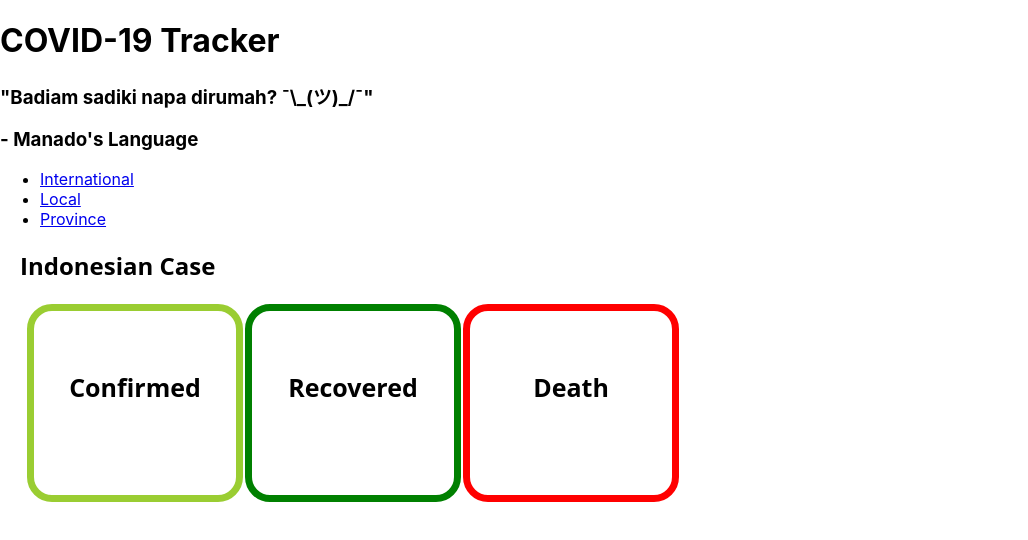
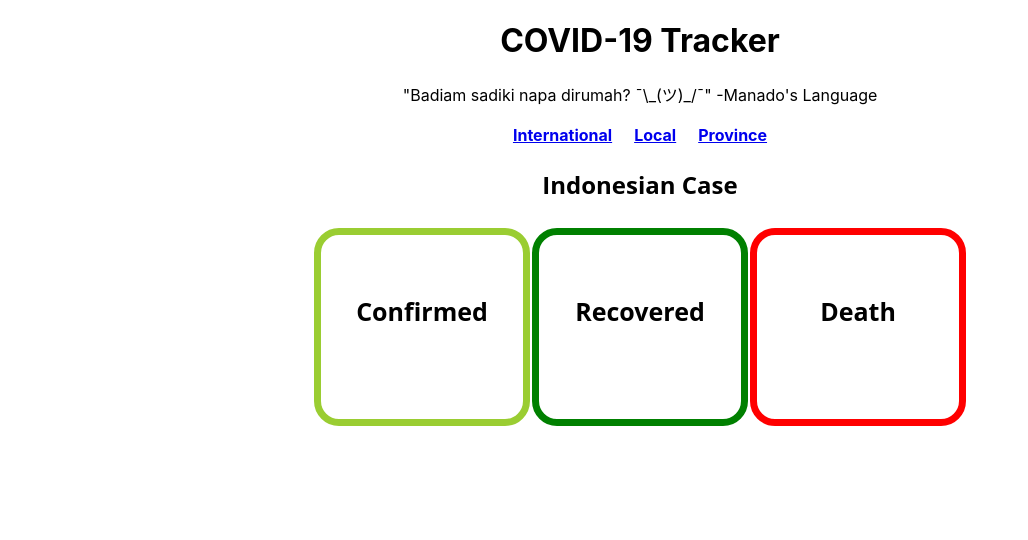
Before and after one commit to bryanakaclay/webpro-final-project, a React (Create React App) app in the folder covid19-tracker/: page /Local in a window 1280 px wide. Shown: the top 540 px of the page, without its empty margins (0-1028 px from the left). Built offline with nearby package versions, Linux system fonts and the light colour scheme; no server answers.

Commit message:
Final-Detailing-2

```diff
--- a/covid19-tracker/src/App.css
+++ b/covid19-tracker/src/App.css
@@ -1,49 +1,31 @@
-.confirmed-container{
-  margin-inline-start: 5px;
-  margin-inline-end: 5px;
-  margin-top: 5px;
-  margin-bottom: 5px;
-  background-color: yellow;
+.header{
+  text-align: center;
 }
-.recovered-container{
-  margin-inline-start: 5px;
-  margin-inline-end: 5px;
-  background-color: greenyellow;
+.main-nav-container{
+  align-content: center;
 }
-.death-container{
-  margin-inline-start: 5px;
-  margin-inline-end: 5px;
-  background-color: red;
+.link-container{
+  margin-left: 15px;
 }
-.table-container{
-  margin: 5px;
+.link1{
+  padding-left: 10px;
+  padding-right: 10px;
 }
-.table-value-first{
-  background-color: wheat;
-  padding: 5px;
+.link2{
+  padding-left: 10px;
+  padding-right: 10px;
 }
-.table-value-second{
-  background-color: turquoise;
-  padding: 5px;
-}
-.table-value-third{
-  background-color: yellow;
-  padding: 5px;
-}
-.table-value-fourth{
-  background-color: rgb(0, 255, 0);
-  padding: 5px;
-}
-.table-value-fifth{
-  background-color: red;
-  padding: 5px;
+.link3{
+  padding-left: 10px;
+  padding-right: 10px;
 }
 .main-container{
+  text-align: center;
   margin: 20px;
   font-family: 'Open Sans', sans-serif;
 }
-.header{
-
+.table-container{
+  margin: 25px;
 }
 .card_confirmed{
   width: 200px;
@@ -81,3 +63,45 @@
   font-weight: bold;
   font-size: 25px;
 }
+.confirmed-container{
+  margin-inline-start: 5px;
+  margin-inline-end: 5px;
+  margin-top: 5px;
+  margin-bottom: 5px;
+  background-color: yellow;
+}
+.recovered-container{
+  margin-inline-start: 5px;
+  margin-inline-end: 5px;
+  background-color: greenyellow;
+}
+.death-container{
+  margin-inline-start: 5px;
+  margin-inline-end: 5px;
+  background-color: red;
+}
+.table-value-first{
+  background-color: wheat;
+  padding-left: 10px;
+  padding-right: 10px;
+}
+.table-value-second{
+  background-color: turquoise;
+  padding-left: 25px;
+  padding-right: 25px;
+}
+.table-value-third{
+  background-color: yellow;
+  padding-left: 25px;
+  padding-right: 25px;
+}
+.table-value-fourth{
+  background-color: rgb(0, 255, 0);
+  padding-left: 25px;
+  padding-right: 25px;
+}
+.table-value-fifth{
+  background-color: red;
+  padding-left: 40px;
+  padding-right: 40px;
+}
--- a/covid19-tracker/src/App.js
+++ b/covid19-tracker/src/App.js
@@ -9,28 +9,31 @@ const App = () =>{
       <div>
         <div className="header">
           <h1>COVID-19 Tracker</h1>
+          <p>"Badiam sadiki napa dirumah? ¯\_(ツ)_/¯" -Manado's Language</p>
         </div>
-        <h3>"Badiam sadiki napa dirumah? ¯\_(ツ)_/¯"</h3>
-        <h3>- Manado's Language</h3>
-        <nav>
-          <ul>
-            <li>
+        <div className="main-nav-container">
+          <nav align="center">
+            <table align="center">
+              <tr className="link1">
+                <th className="link1">
                   <Link to="/International">
                     International
                   </Link>
-            </li>
-            <li>
+                </th>
+                <th className="link2">
                   <Link to="/Local">
                     Local
                   </Link>
-            </li>
-            <li>
+                </th>
+                <th className="link3">
                   <Link to="/Province">
                     Province
                   </Link>
-            </li>
-          </ul>
+                </th>
+              </tr>
+            </table>
           </nav>
+        </div>
       </div>
       <Switch>
         <Route path="/International">
--- a/covid19-tracker/src/Components/International/InnerInternational.js
+++ b/covid19-tracker/src/Components/International/InnerInternational.js
@@ -19,7 +19,7 @@ export default function InnerInternational (){
     }, [])
 
     return(
-        <>
+        <div align="center">
             <table className="table-container">
                 <tr>
                     <th className="card_confirmed">
@@ -36,6 +36,6 @@ export default function InnerInternational (){
                     </th>
                 </tr>
             </table>
-        </>
+        </div>
     )
 }
--- a/covid19-tracker/src/Components/Local/InnerLocal.js
+++ b/covid19-tracker/src/Components/Local/InnerLocal.js
@@ -19,7 +19,7 @@ export default function InnerLocal (){
     }, [])
 
     return(
-        <div>
+        <div align="center">
             <table className="table-container">
                 <tr>
                     <th className="card_confirmed">
--- a/covid19-tracker/src/Components/Province/InnerProvince.js
+++ b/covid19-tracker/src/Components/Province/InnerProvince.js
@@ -13,7 +13,7 @@ export default function InnerProvince (){
     }, []);
     console.log(provinceData)
     return(
-        <div>
+        <div align="center">
             <table border="1" className="table-container">
                 <tr>
                     <th className="table-value-first">No</th>
```
Also changed, not shown: 1 other file (tests, documents, lock files or other folders). Lines whose indentation alone changed are shown as unchanged.
